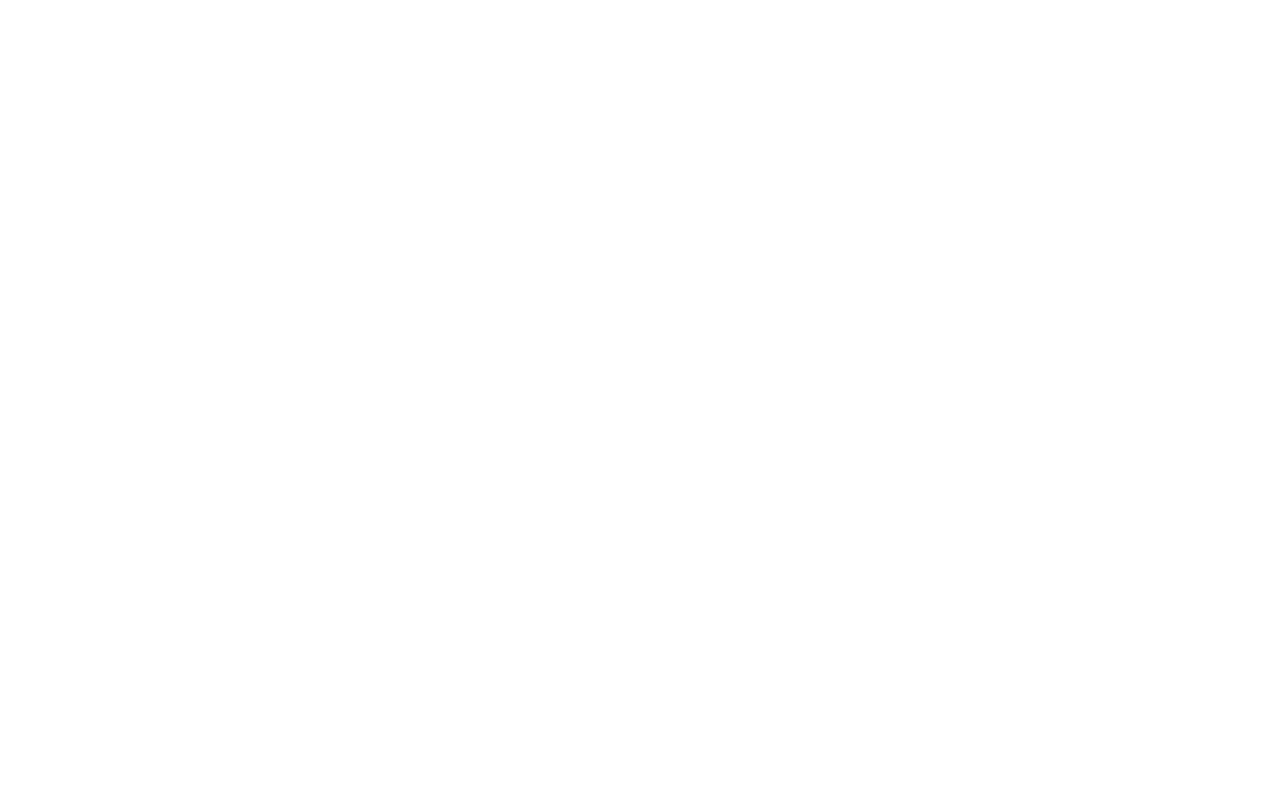
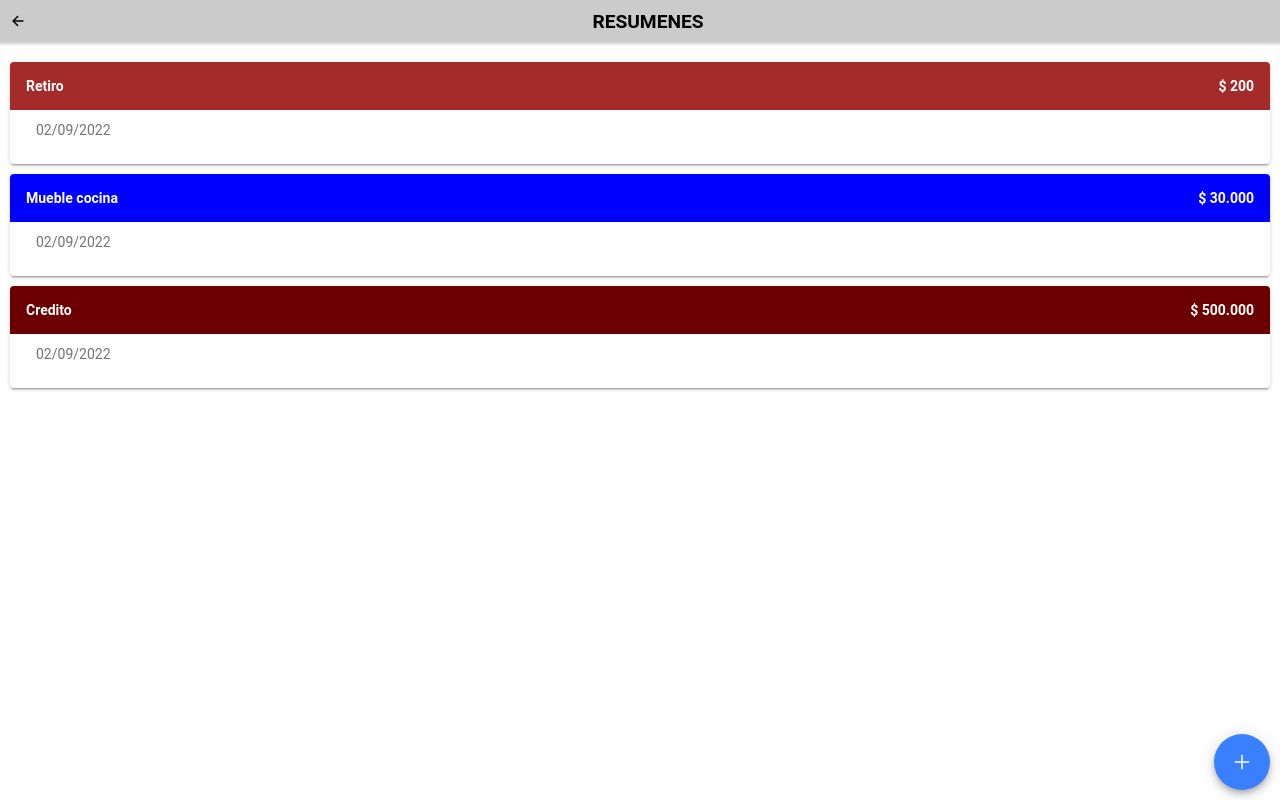
Before and after one commit to kmacho16/my-month-ionic, a React (Create React App) app: page /detail/1 in a window 1280 px wide. Built offline with nearby package versions, Linux system fonts and the light colour scheme.

Commit message:
add Details

```diff
--- a/src/App.tsx
+++ b/src/App.tsx
@@ -36,7 +36,7 @@ const App: React.FC = () => (
         <Route exact path="/add">
           <Add />
         </Route>
-        <Route exact path="/detail">
+        <Route exact path="/detail/:id">
           <Detail />
         </Route>
         <Route exact path="/">
--- /dev/null
+++ b/src/components/DetailComponent/DetailComponent.module.css
@@ -0,0 +1,24 @@
+.ocio {
+    background-color: brown;
+    color: white;
+
+}
+
+.obligaciones {
+    background-color:blue;
+    color: white;
+}
+
+.hogar {
+    background-color: rgb(89, 223, 71);
+}
+
+.mercado {
+    background-color: rgb(108, 0, 0);
+    color: white;
+
+}
+
+.otros {
+    background-color: rgb(255, 66, 201);
+}
--- /dev/null
+++ b/src/components/DetailComponent/DetailComponent.tsx
@@ -0,0 +1,42 @@
+import { IonCard, IonCardContent, IonCardHeader, IonCol, IonGrid, IonRow } from "@ionic/react";
+import { title } from "process";
+import { FC } from "react";
+import DetailItem from "../../interface/detailItem.interface";
+import styles from './DetailComponent.module.css';
+
+const DetaillComponent: FC<{ item: DetailItem }> = ({ item }) => {
+    const formatterPeso = new Intl.NumberFormat('es-CO', {
+        style: 'currency',
+        currency: 'COP',
+        minimumFractionDigits: 0
+    })
+
+    const categories:any = {
+        'ocio': styles.ocio,
+        'obligaciones': styles.obligaciones,
+        'hogar': styles.hogar,
+        'mercado': styles.mercado,
+        'otros': styles.otros,
+    }
+
+    return (
+        <>
+            <IonCard>
+                <IonCardHeader className={categories[item.categoria]} style={{ fontWeight: "bold" }}>
+                    {item.titulo}
+                    <span style={{ float: "right" }}>{formatterPeso.format(item.valor)}</span>
+                </IonCardHeader>
+                <IonCardContent>
+                    <IonGrid>
+                        <IonRow>
+                            <IonCol size="3">{item.fecha.toLocaleDateString("pt-BR")}</IonCol>
+                            <IonCol size="9"></IonCol>
+                        </IonRow>
+                    </IonGrid>
+                </IonCardContent>
+            </IonCard>
+        </>
+    )
+}
+
+export default DetaillComponent;
--- /dev/null
+++ b/src/components/ListDetail/ListDetail.tsx
@@ -0,0 +1,44 @@
+import { IonFab, IonFabButton, IonFabList, IonIcon } from "@ionic/react";
+import { add, share } from "ionicons/icons";
+import { FC, useState } from "react";
+import { useParams } from "react-router";
+import DetailItem from "../../interface/detailItem.interface";
+import DetaillComponent from "../DetailComponent/DetailComponent";
+
+const ListDetail: FC<any> = () => {
+    const [expenses, setExpenses] = useState<DetailItem[]>(
+        [
+            {
+                id:'01',
+                categoria: 'ocio',
+                valor: 200,
+                fecha: new Date(),
+                titulo: 'Retiro'
+            },
+            {
+                id:'02',
+                categoria: 'obligaciones',
+                valor: 30000,
+                fecha: new Date(),
+                titulo: 'Mueble cocina'
+            },
+            {
+                id:'03',
+                categoria: 'mercado',
+                valor: 500000,
+                fecha: new Date(),
+                titulo: 'Credito'
+            }
+        ]
+    )
+
+    return (
+        <>
+        {expenses.map(item=>(
+            <DetaillComponent item={item} />
+        ))}
+
+        </>);
+}
+
+export default ListDetail;
--- a/src/components/ResumeComponent/ResumeComponent.tsx
+++ b/src/components/ResumeComponent/ResumeComponent.tsx
@@ -13,7 +13,7 @@ const ResumeComponent: FC<{ item: ResumeItem }> = ({ item }) => {
     })
 
     const redirectAdd = () => {
-        history.push('/detail');
+        history.push(`/detail/${item.id}`);
     }
 
     return (
--- a/src/pages/add/Add.tsx
+++ b/src/pages/add/Add.tsx
@@ -89,7 +89,7 @@ const Add: FC<any> = () => {
     return (
         <IonPage>
             <IonContent>
-                <Title title="agregar periodo" back={true}/>
+                <Title title="agregar periodo" back={true} />
                 <br />
                 <IonRow>
                     <IonCol size="10" class={styles.select}>
--- a/src/pages/detail/Detail.tsx
+++ b/src/pages/detail/Detail.tsx
@@ -1,14 +1,37 @@
-import { IonContent, IonHeader, IonPage } from "@ionic/react";
-import React, { FC } from "react";
+import { IonContent, IonFab, IonFabButton, IonFabList, IonHeader, IonIcon, IonPage } from "@ionic/react";
+import { add, arrowDownSharp, arrowRedo, share, trendingDown, trendingUp } from "ionicons/icons";
+import React, { FC, useEffect, useState } from "react";
+import { useParams } from "react-router";
+import ListDetail from "../../components/ListDetail/ListDetail";
 import Title from "../../components/Title/Title";
 import styles from './Detail.module.css'
 const Detail: FC<any> = () => {
+    let { id } = useParams<{ id: string }>();
+    useEffect(() => {
+        console.log("params", id);
+    }, [])
+
     return (
         <>
             <IonPage>
                 <IonContent>
-                    <Title title="Resumenes" back={true}/>
-                    Lorem ipsum dolor, sit amet consectetur adipisicing elit. Voluptatibus autem rem, consectetur adipisci reprehenderit exercitationem doloribus laudantium, natus eveniet voluptas aliquam architecto optio sit assumenda sapiente commodi, debitis cum neque.
+                    <Title title="Resumenes" back={true} />
+                    <ListDetail />
+                    <IonFab vertical="bottom" horizontal="end" slot="fixed">
+                        <IonFabButton>
+                            <IonIcon icon={add} />
+                        </IonFabButton>
+                        <IonFabList side="top">
+                            <IonFabButton color='success' onClick={() => {
+                            }}>
+                                <IonIcon icon={trendingDown} />
+                            </IonFabButton>
+                            <IonFabButton color='danger' onClick={() => {
+                            }}>
+                                <IonIcon icon={trendingUp} />
+                            </IonFabButton>
+                        </IonFabList>
+                    </IonFab>
                 </IonContent>
             </IonPage>
         </>
```
Also changed, not shown: src/interface/detailItem.interface.ts (added, +8 -0 lines).
